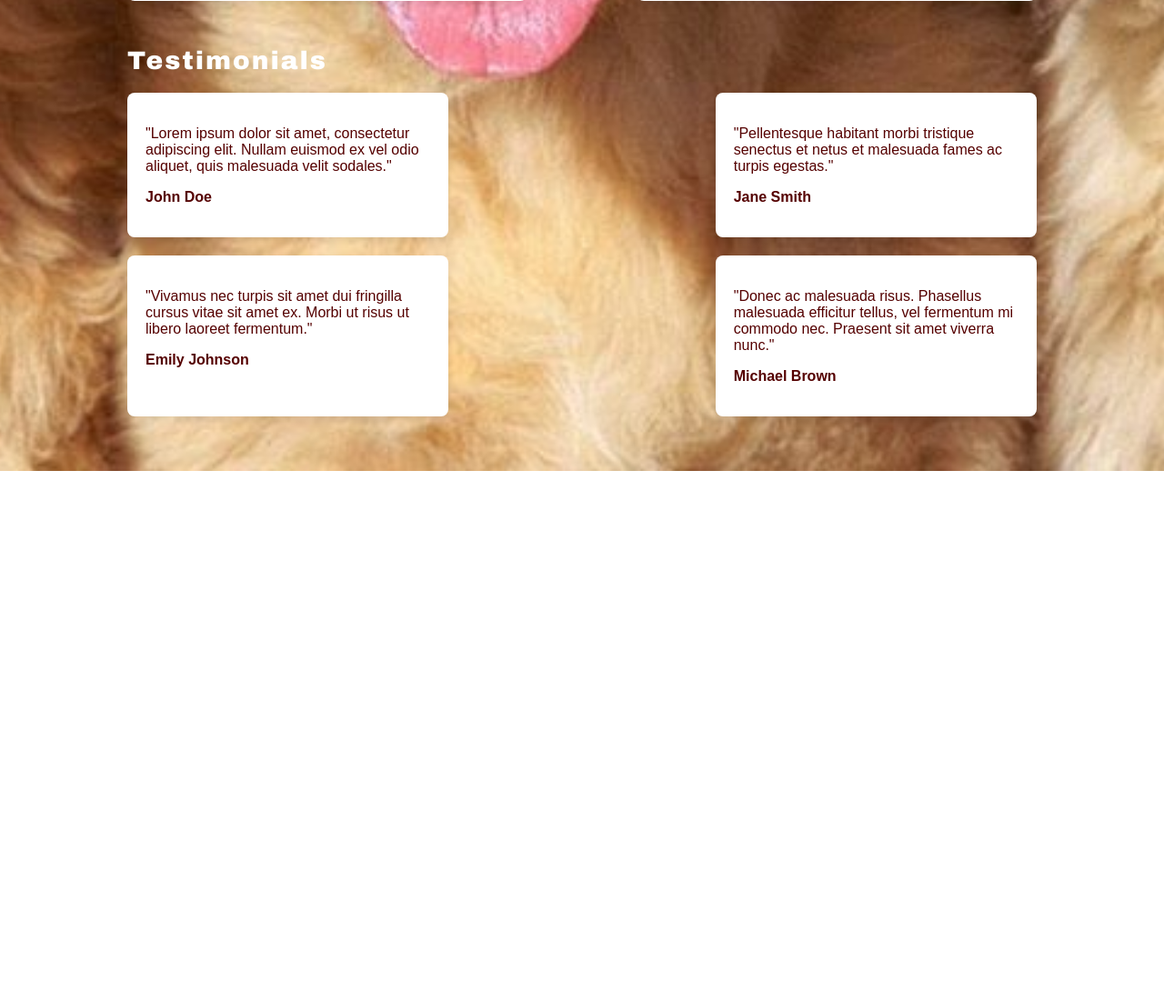
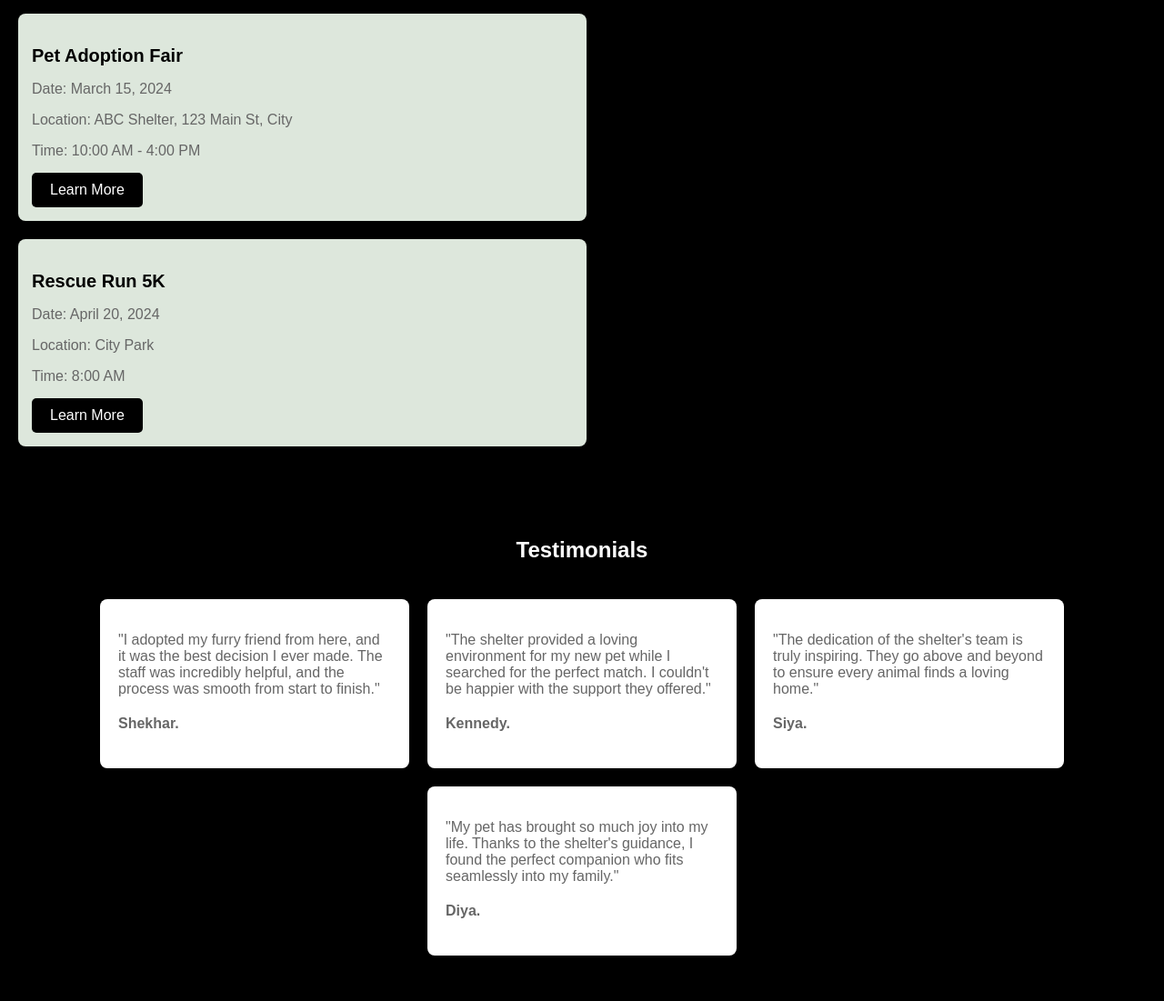
Before and after one commit to Ananddhh/Pet_adoption_platform, a Django app: page / in a window 1280 px wide; the page is wider, and only the part inside the window is pictured. Shown: the part 1407-2508 px from the top of that part at 91% size. Before the commit the page ends 1925 px from the top of that part, so only its background shows below. Run offline with Django 5.2, Linux system fonts and the light colour scheme.

Commit message:
re-working on templates

```diff
--- a/pet_adoption/core/templates/core/home.html
+++ b/pet_adoption/core/templates/core/home.html
@@ -1,193 +1,239 @@
+{% load static %}
 {% block title %}
    Home
 {% endblock %}
 {% block content %}
-<!DOCTYPE html>
-<html lang="en">
     <head>
-    <meta charset="UTF-8">
-    <meta name="viewport" content="width=device-width, initial-scale=1.0">
-    <title>Home</title>
+
         <style>
             body {
-            font-family: Arial, sans-serif;
-            background-image: url('pets.jpeg');
-
-            background-image: url('static/images/pets.jpg');
-
-            background-repeat: no-repeat; /* Prevent the background image from repeating */
-            background-size: cover; /* Cover the entire viewport */
-            background-position: center; /* Center the background image */
-    /* background-color: #000000; Light gray */
-            color: #333333; /* Dark gray */
                 margin: 0;
                 padding: 0;
+                font-family: Arial, sans-serif;
+                position: relative;
             }
 
-
-        h1 {
-            color: aliceblue;
-            text-align: center;
-            padding: 17px;
+            /* Background Image */
+            .container {
+                position: relative;
+                width: 100%;
+                height: 100vh;
             }
 
-        .container {
-            max-width: 1000px;
-            margin: 0 auto;
-            padding: 10px;
+            .background-img {
+                width: 55%;
+                height: 100%;
+                padding-left: 855px;
+                object-fit: cover;
+                position: absolute;
+                top: 0;
+                left: 0;
             }
 
-        .section {
-            margin-bottom: 50px;
+            /* Buttons */
+            .btn {
+                display: inline-block;
+                padding: 10px 20px;
+                border: none;
+                border-radius: 5px;
+                cursor: pointer;
+                text-decoration: none;
             }
 
-        .section h2 {
-            font-size: 28px;
+            .btn-primary {
+                background-color: #000000;
+                color: #ffffff;
+                transition: background-color 0.3s ease;
+            }
+
+            .btn-primary:hover {
+                background-color: #0056b3;
+            }
+
+            /* Adoption Events */
+            .adoption-events {
+                padding: 40px 20px;
+                background-color: #000000;
+            }
+
+            .adoption-event-title {
+                font-size: 20px;
+                color: #000000;
+                margin-bottom: 10px;
+            }
+
+            .adoption-event-details {
+                font-size: 16px;
+                color: #666;
+                margin-bottom: 15px;
+            }
+
+            .adoption-event-link {
+                display: inline-block;
+                background-color: #000000;
+                color: #ffffff;
+                text-decoration: none;
+                padding: 10px 20px;
+                border-radius: 5px;
+                transition: background-color 0.3s ease;
+            }
+
+            .adoption-event-link:hover {
+                background-color: #dde7dc;
+            }
+
+            .adoption-events-content {
+                display: flex;
+                flex-wrap: wrap;
+                justify-content: space-between;
+            }
+
+            .adoption-event {
+                width: 48%;
+                background-color: #dde7dc;
+                box-shadow: 0px 4px 10px rgba(0, 0, 0, 0.1);
+                border-radius: 8px;
+                padding: 15px;
                 margin-bottom: 20px;
             }
 
-        .latest-articles {
-            color: #ffffff; /* Blue */
-            font-family: "Times New Roman", Times, serif;
-            font-size: 36px;
-            text-decoration: wavy;
-            text-decoration-color: #ff6347; /* Tomato */
-            text-decoration-thickness: 2px;
+            /* Text Overlay */
+            .text-overlay {
+                position: absolute;
+                top: 50%;
+                transform: translateY(-50%);
+                left: 10%;
+                color: #000000;
+                text-align: left;
+                padding: 20px;
+                background-color: rgba(238, 238, 238, 0);
             }
 
-        .photo-gallery {
-            color: #ffffff;
-            font-family: 'Lucida Sans', 'Lucida Sans Regular', 'Lucida Grande', 'Lucida Sans Unicode', Geneva, Verdana, sans-serif;
-            font-size: 32px;
-            font-style: italic;
-            text-shadow: 2px 2px 4px rgba(0, 0, 0, 0.5);
-        }
-
-        .testimonials {
-            color: #ffffff; /* Blue violet */
-            font-family: Arial Black, Gadget, sans-serif;
-            font-size: 40px;
-            font-weight: bold;
-            letter-spacing: 2px;
-        }
-
-        .section-content {
-            display: flex;
-            flex-wrap: wrap;
-            justify-content: space-between;
-            gap: 20px;
-        }
-
-        .card {
-            background-color: #ffffff; /* White */
-            padding: 20px;
-            border-radius: 8px;
-            box-shadow: 0 4px 8px rgba(0, 0, 0, 0.1);
-            flex-basis: calc(33.33% - 20px);
-        }
-
-        .card h3 {
-            color: #0070e0; /* Blue */
+            .text-overlay h1 {
+                font-size: 36px;
                 margin-bottom: 10px;
             }
 
-        .card p {
-            color: #550000; /* Gray */
-            margin-bottom: 15px;
+            .text-overlay p {
+                font-size: 18px;
+                margin-bottom: 20px;
             }
 
-        .read-more-link {
-            display: block;
+            /* Testimonial */
+            .testimonial-section {
+                padding: 40px 20px;
+                background-color: #000000;
+                margin-top: -20px;
+            }
+
+            .testimonial-title {
+                font-size: 24px;
+                margin-bottom: 30px;
+                color: #333;
                 text-align: center;
-            color: #031e3b; /* Blue */
-            text-decoration: none;
+            }
+
+            .testimonial-cards-container {
+                display: flex;
+                flex-wrap: wrap;
+                justify-content: center;
+            }
+
+            .testimonial-card {
+                background-color: #fff;
+                box-shadow: 0px 4px 10px rgba(0, 0, 0, 0.1);
+                border-radius: 8px;
+                padding: 20px;
+                margin: 10px;
+                width: 300px;
+                max-width: 90%;
+            }
+
+            .testimonial-card p {
+                font-size: 16px;
+                color: #666;
+                margin-bottom: 20px;
+            }
+
+            .testimonial-card strong {
                 font-weight: bold;
             }
+        </style>
 
-        .read-more-link:hover {
-            color: #0056b3; /* Darker blue */
-        }
-    </style>
+
    </head>
 <body>
     <div class="container">
-        <h1>Welcome to Our Advanced Pet Adoption Platform!</h1>
+        <img src="{% static 'images/dog-.jpg' %}" alt="Background Image" class="background-img">
+        <div class="text-overlay">
+            <h1>Welcome to Our Pet Adoption Community</h1>
+            <p> We are dedicated to providing loving homes for all homeless pets, ensuring they receive the care and attention they deserve.</p>
+            <a href="{% url 'about' %}" class="btn btn-primary">Learn More</a>
 
-        <!-- Blog Section -->
-        <section class="section">
-            <h2 class="latest-articles">Latest Articles</h2>
-            <div class="section-content">
-                <!-- Sample blog posts -->
-                <div class="card">
-                    <h3>How to Care for Your New Pet</h3>
-                    <p>Lorem ipsum dolor sit amet, consectetur adipiscing elit. Nulla condimentum tortor est, eu cursus nunc finibus ut.</p>
-                    <a href="#" class="read-more-link">Read More</a>
         </div>
-                <div class="card">
-                    <h3>10 Tips for Training Your Dog</h3>
-                    <p>Integer id justo nec odio bibendum finibus. Proin auctor justo vitae nisi venenatis, ac ultrices urna cursus.</p>
-                    <a href="#" class="read-more-link">Read More</a>
     </div>
-                <!-- Add more blog posts as needed -->
-                <div class="card">
-                    <h3>Choosing the Right Cat Food</h3>
-                    <p>Vivamus nec turpis sit amet dui fringilla cursus vitae sit amet ex. Morbi ut risus ut libero laoreet fermentum.</p>
-                    <a href="#" class="read-more-link">Read More</a>
+
+    <section class="adoption-events">
+        <div class="adoption-events-content">
+
+            <h2 style="color: #ffffff;" class="adoption-events-title">Upcoming Adoption Events</h2>
+
+        <p class="adoption-events-description">Join us for our upcoming adoption events and help us find loving homes for pets in need!</p>
+            <div class="adoption-event">
+                <h3 class="adoption-event-title">Pet Adoption Fair</h3>
+                <p class="adoption-event-details">Date: March 15, 2024</p>
+                <p class="adoption-event-details">Location: ABC Shelter, 123 Main St, City</p>
+                <p class="adoption-event-details">Time: 10:00 AM - 4:00 PM</p>
+                <a href="#" class="adoption-event-link">Learn More</a>
             </div>
-                <div class="card">
-                    <h3>Preparing Your Home for a New Pet</h3>
-                    <p>Sed fermentum leo sed elit bibendum, nec finibus mi sodales. Fusce tempus sapien at velit mollis, vel varius lorem luctus.</p>
-                    <a href="#" class="read-more-link">Read More</a>
+            <div class="adoption-event">
+                <h3 class="adoption-event-title">Rescue Run 5K</h3>
+                <p class="adoption-event-details">Date: April 20, 2024</p>
+                <p class="adoption-event-details">Location: City Park</p>
+                <p class="adoption-event-details">Time: 8:00 AM</p>
+                <a href="#" class="adoption-event-link">Learn More</a>
+            </div>
+            <div class="adoption-event">
+                <h3 class="adoption-event-title">Pet Adoption Fair</h3>
+                <p class="adoption-event-details">Date: March 15, 2024</p>
+                <p class="adoption-event-details">Location: ABC Shelter, 123 Main St, City</p>
+                <p class="adoption-event-details">Time: 10:00 AM - 4:00 PM</p>
+                <a href="#" class="adoption-event-link">Learn More</a>
+            </div>
+            <div class="adoption-event">
+                <h3 class="adoption-event-title">Rescue Run 5K</h3>
+                <p class="adoption-event-details">Date: April 20, 2024</p>
+                <p class="adoption-event-details">Location: City Park</p>
+                <p class="adoption-event-details">Time: 8:00 AM</p>
+                <a href="#" class="adoption-event-link">Learn More</a>
+            </div>
+
+        </div>
+    </section>
+
+
+    <!-- Testimonial Section -->
+<section class="testimonial-section">
+    <h2 style="color: #ffffff;" class="testimonial-title">Testimonials</h2>
+    <div class="testimonial-cards-container">
+        <div class="testimonial-card">
+            <p>"I adopted my furry friend from here, and it was the best decision I ever made. The staff was incredibly helpful, and the process was smooth from start to finish."</p>
+            <p><strong>Shekhar.</strong></p>
+        </div>
+        <div class="testimonial-card">
+            <p>"The shelter provided a loving environment for my new pet while I searched for the perfect match. I couldn't be happier with the support they offered."</p>
+            <p><strong>Kennedy.</strong></p>
+        </div>
+        <div class="testimonial-card">
+            <p>"The dedication of the shelter's team is truly inspiring. They go above and beyond to ensure every animal finds a loving home."</p>
+            <p><strong>Siya.</strong></p>
+        </div>
+        <div class="testimonial-card">
+            <p>"My pet has brought so much joy into my life. Thanks to the shelter's guidance, I found the perfect companion who fits seamlessly into my family."</p>
+            <p><strong>Diya.</strong></p>
         </div>
     </div>
 </section>
 
-        <!-- Photo Gallery -->
-        <section class="section">
-            <h2 class="photo-gallery">Photo Gallery</h2>
-            <div class="section-content">
-                <!-- Sample gallery images -->
-                <div class="card">
-                    <img src="static/images/pet1.jpg" alt="Pet 1">
-                </div>
-                <div class="card">
-                    <img src="static/images/pet2.jpg" alt="Pet 2">
-                </div>
-                <!-- Add more gallery images as needed -->
-                <div class="card">
-                    <img src="static/images/pet3.jpg" alt="Pet 3">
-                </div>
-                <div class="card">
-                    <img src="static/images/pet4.jpg" alt="Pet 4">
-                </div>
-            </div>
-        </section>
-
-        <!-- Testimonial Section -->
-        <section class="section">
-            <h2 class="testimonials">Testimonials</h2>
-            <div class="section-content">
-                <!-- Sample testimonials -->
-                <div class="card">
-                    <p>"Lorem ipsum dolor sit amet, consectetur adipiscing elit. Nullam euismod ex vel odio aliquet, quis malesuada velit sodales."</p>
-                    <p><strong>John Doe</strong></p>
-                </div>
-                <div class="card">
-                    <p>"Pellentesque habitant morbi tristique senectus et netus et malesuada fames ac turpis egestas."</p>
-                    <p><strong>Jane Smith</strong></p>
-                </div>
-                <!-- Add more testimonials as needed -->
-                <div class="card">
-                    <p>"Vivamus nec turpis sit amet dui fringilla cursus vitae sit amet ex. Morbi ut risus ut libero laoreet fermentum."</p>
-                    <p><strong>Emily Johnson</strong></p>
-                </div>
-                <div class="card">
-                    <p>"Donec ac malesuada risus. Phasellus malesuada efficitur tellus, vel fermentum mi commodo nec. Praesent sit amet viverra nunc."</p>
-                    <p><strong>Michael Brown</strong></p>
-                </div>
-            </div>
-        </section>
-    </div>
 </body>
-</html>
 {% endblock %}
--- a/pet_adoption/pets/views.py
+++ b/pet_adoption/pets/views.py
@@ -27,7 +27,6 @@
     # Retrieve all lost items from the database
     lost_items = LostItem.objects.all()
     return render(request, 'pets/lost_found.html', {'lost_items': lost_items})
-
 
 
 def pet_list(request):
```
Also changed, not shown: pet_adoption/core/templates/core/about.html (+87 -11 lines), pet_adoption/core/templates/core/contact.html (+26 -38 lines), pet_adoption/core/templates/core/faq.html (+19 -5 lines), pet_adoption/pets/templates/pets/adoption_process.html (+36 -6 lines), pet_adoption/static/images/caty.jpg (added), pet_adoption/static/images/dog-.jpg (added), pet_adoption/static/images/dog.jpg (added), pet_adoption/static/images/dogy.jpg (added), pet_adoption/static/images/faq.jpg (added), pet_adoption/static/images/pety.jpg (added). Lines whose indentation alone changed are shown as unchanged.
